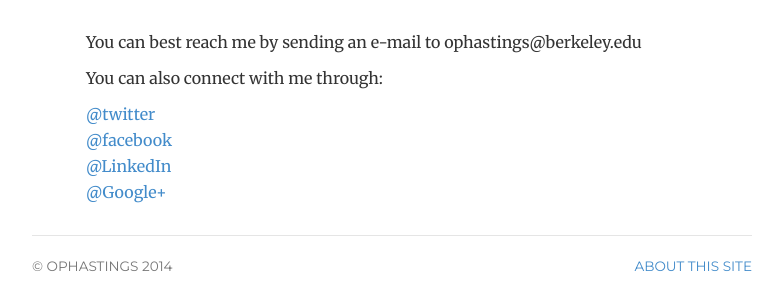
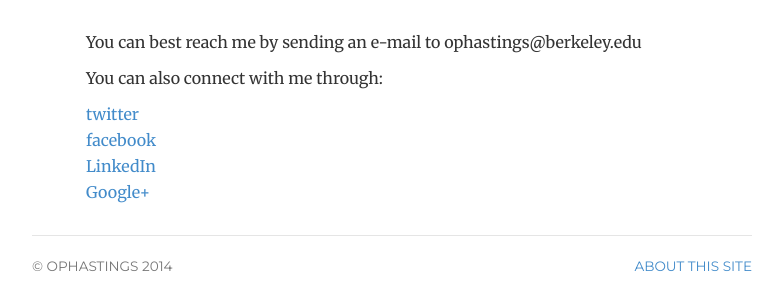
Before and after one commit to ophastings/ophastings.github.io, a Jekyll site: the page built from contact/index.html, in a window 1280 px wide. Shown: the part 124-421 px from the top of the page, without its empty margins (248-1030 px from the left). Built offline with Jekyll 4.4.1, drawn with Linux system fonts in a browser that asks for light colours.

```diff
--- a/contact/index.html
+++ b/contact/index.html
@@ -13,10 +13,10 @@ description: Contact information for the website of Orestes Hastings, a sociolog
 	<p> You can best reach me by sending an e-mail to <span class="obfuscate">ude.yelekreb@sgnitsahpo</span></p>
 	<p> You can also connect with me through: </p>
 	<ul class="list-unstyled">
-	<li><a href="https://twitter.com/ophastings">@twitter</a></li>
-	<li><a href="https://www.facebook.com/ophastings">@facebook</a></li>
-	<li><a href="https://www.linkedin.com/in/ophastings">@LinkedIn</a></li>
-	<li><a href="https://google.com/+PatHastings">@Google+</a></li>
+	<li><a href="https://twitter.com/ophastings">twitter</a></li>
+	<li><a href="https://www.facebook.com/ophastings">facebook</a></li>
+	<li><a href="https://www.linkedin.com/in/ophastings">LinkedIn</a></li>
+	<li><a href="https://google.com/+PatHastings">Google+</a></li>
 	</ul>
 
 </div>
```
